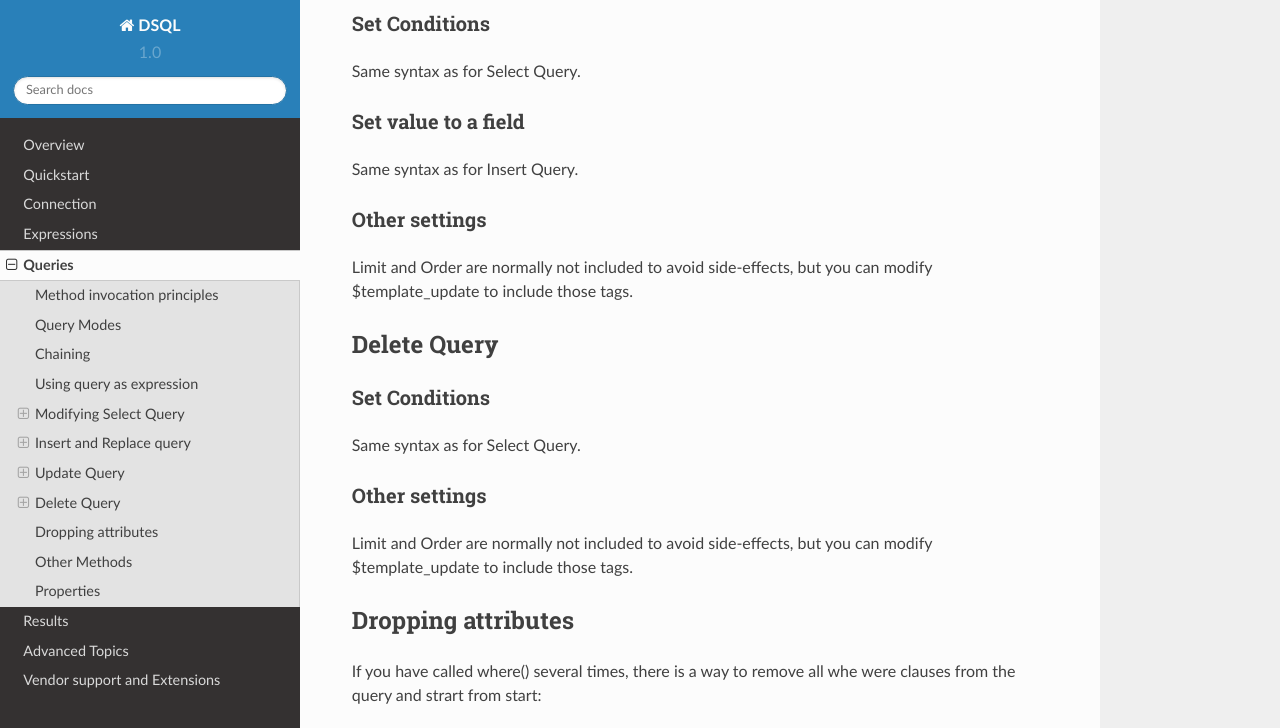
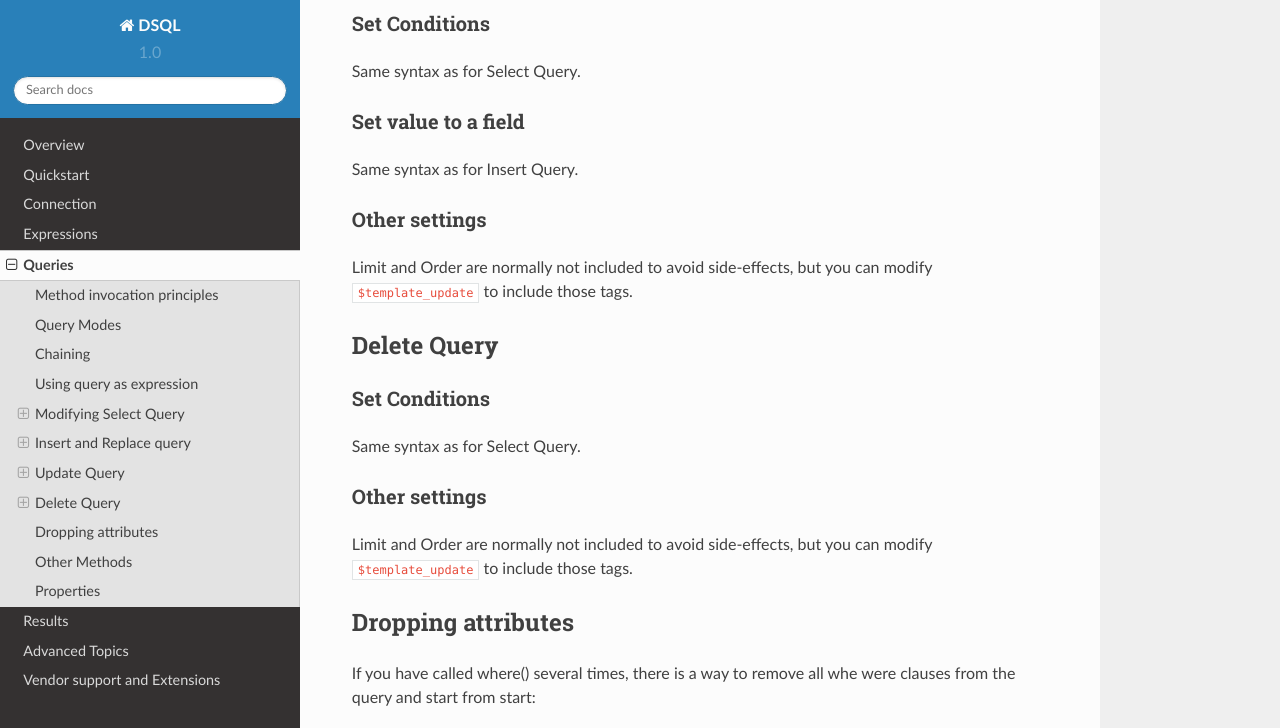
Before and after one commit to atk4/dsql, a Sphinx documentation site: the page built from docs/queries.rst, in a window 1280 px wide and 900 px high, scrolled down 12592 px, cut to the strip 0-728 px from the top of the window. Built offline with Sphinx 7.4.7 and the Read the Docs theme 2.0.0, drawn with Linux system fonts in a browser that asks for light colours; cross-references to code outside the pages are shown as plain code; some of the changed text lies outside the part shown.

Commit message:
fix few typos

```diff
--- a/docs/queries.rst
+++ b/docs/queries.rst
@@ -59,7 +59,7 @@
 If you want to switch places and execute *where "b" = `a`*, then
 you can resort to Expressions::
 
-    $query -> where($c->expr('{} = []', ['a', 'b']));
+    $query -> where($c->expr('{} = []', ['b', 'a']));
 
 Parameters which you specify into Expression will be preserved and linked into
 the `$query` properly.
@@ -158,7 +158,7 @@
 
 You can also combine creation of the object with method chaining::
 
-    $age = $c->dsql()->table('user')->where('id',123)->field('age')->getOne();
+    $age = $c->dsql()->table('user')->where('id', 123)->field('age')->getOne();
 
 Using query as expression
 =========================
@@ -204,7 +204,7 @@
     select `date`,`debit`,`credit` from (
         (select `date`,`amount` `debit` from `sales`) union
         (select `date`,`amount` `credit` from `purchases`)
-    ) derrivedTable
+    ) `derrivedTable`
 
 Modifying Select Query
 ======================
@@ -653,7 +653,7 @@
 --------------
 
 Limit and Order are normally not included to avoid side-effects, but
-you can modify $template_update to include those tags.
+you can modify :php:attr:`$template_update` to include those tags.
 
 
 Delete Query
@@ -669,14 +669,14 @@
 --------------
 
 Limit and Order are normally not included to avoid side-effects, but
-you can modify $template_update to include those tags.
+you can modify :php:attr:`$template_update` to include those tags.
 
 
 Dropping attributes
 ===================
 
 If you have called where() several times, there is a way to
-remove all whe were clauses from the query and strart from start:
+remove all whe were clauses from the query and start from start:
 
 .. php:method:: del($tag)
 
```
Also changed, not shown: other parts of docs/queries.rst (+25 -25 lines), README.md (+1 -1 lines), 1 other file.
